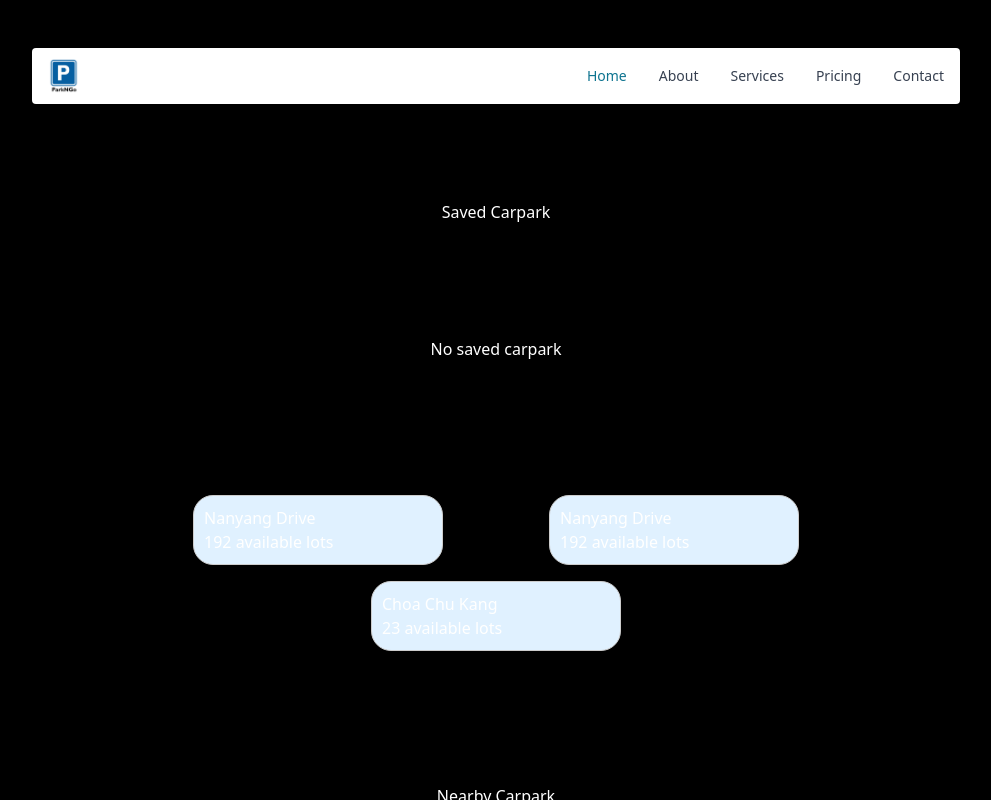
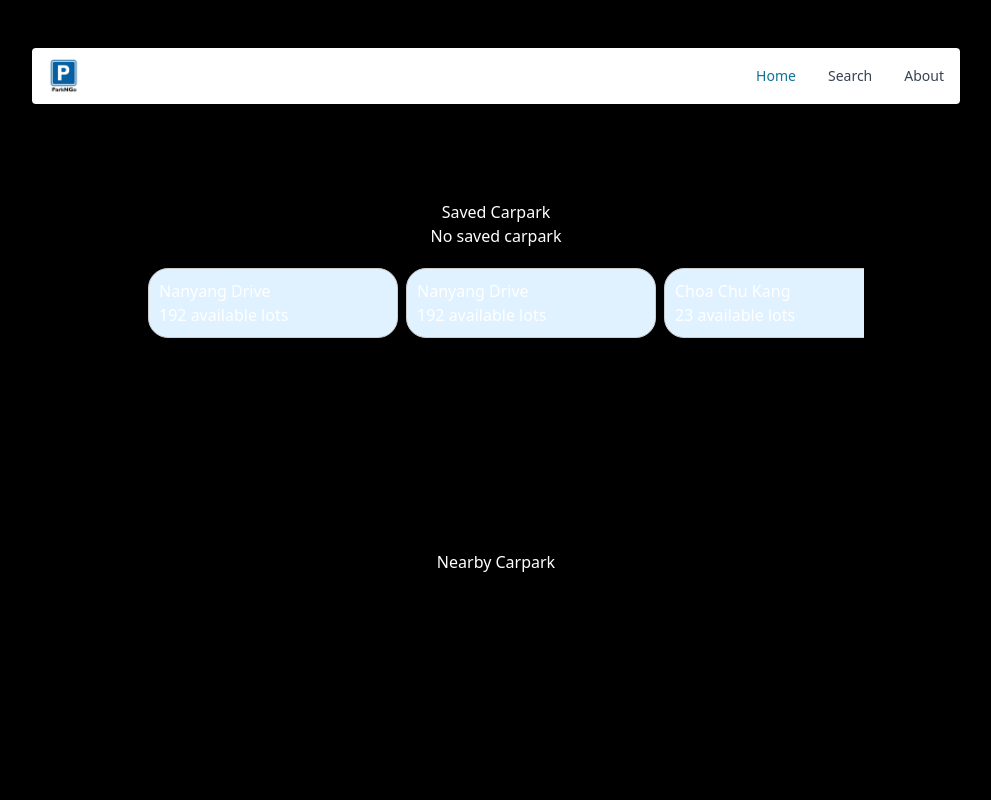
Before and after one commit to GabrielLim01/SC2006-ParkNGo, a Next.js app in the folder park-n-go/: page /dashboard in a window 1280 px wide. Shown: the whole page, without its empty margins (272-1263 px from the left). Built offline with nearby package versions, Linux system fonts and the light colour scheme.

Commit message:
modified navbar, added horizontal scroll in dashboard/

```diff
--- /dev/null
+++ b/park-n-go/app/dashboard/MyNavbar.tsx
@@ -0,0 +1,30 @@
+// Flowbite components
+import Image from "next/image";
+import { Navbar } from "flowbite-react";
+
+function Mynavbar(){
+    return <Navbar fluid rounded>
+    <Navbar.Brand>
+        <img
+        src="/ParkNGo_Icon.png"
+        className="mr-3 h-6 sm:h-9"
+        alt="ParkNGo Logo"
+        />
+        <span className="self-center whitespace-nowrap text-xl font-semibold dark:text-white">
+        ParkNGo
+        </span>
+    </Navbar.Brand>
+    <Navbar.Toggle />
+    <Navbar.Collapse>
+        <Navbar.Link href="/navbars" active>
+        Home
+        </Navbar.Link>
+        <Navbar.Link href="/search">Search</Navbar.Link>
+        <Navbar.Link href="/navbars">About</Navbar.Link>
+        {/* <Navbar.Link href="/navbars">Contact</Navbar.Link> */}
+    </Navbar.Collapse>
+    </Navbar>
+
+}
+
+export default Mynavbar;
--- a/park-n-go/app/dashboard/index.css
+++ b/park-n-go/app/dashboard/index.css
@@ -12,8 +12,11 @@
 
 .card-container{
     display: flex;
-    flex-wrap: wrap;
-    justify-content: space-around;
-    gap: 16px;
+    /* flex-wrap: wrap; */
+    flex-wrap: nowrap;
+    overflow-x: auto;
+    /* justify-content: space-around; */
+    gap: 8px;
     padding: 20px;
+    max-width: 100%;
 }
--- a/park-n-go/app/dashboard/page.tsx
+++ b/park-n-go/app/dashboard/page.tsx
@@ -2,7 +2,7 @@
 
 // Flowbite components
 import Image from "next/image";
-import { Navbar } from "flowbite-react";
+import {Navbar} from "flowbite-react";
 
 // Bootstrap components
 import { Button, Col, Container, Row } from "react-bootstrap";
@@ -10,7 +10,6 @@ import { useEffect, useState } from "react";
 
 // Additional pages
 import { CarparkItem } from "./CarparkItem";
-
 import "./index.css"
 
 // ReactSearchKit component
@@ -18,27 +17,16 @@ import "./index.css"
 
 export default function Home() {
 
-  // todo: actually save in a local database
+  // todo: fetch from localStorage
+  // todo: Actually render each of the saved carpark item
   const [saved, setSaved] = useState([])
-  // add and delete a carpark information into the list
-  // function addSaved(id, address, xCoord, yCoord, cpType, shortTermParking, freeParking, nightParking, gantryHeight, availLots) {
-  //   setSaved(currentSaved => {
-  //     return [
-  //       ...currentSaved,
-  //       { id, address, xCoord, yCoord, cpType, shortTermParking, freeParking, nightParking, gantryHeight, availLots }
-  //     ]
-  //   })
-  // }
-  // function deleteSaved(id) {
-  //   setSaved(currentSaved => {
-  //     return currentSaved.filter(item => item.id !== id)
-  //   })
-  // }
+
 
   return (
     <div>
+
       <Navbar fluid rounded>
-        <Navbar.Brand>
+        <a href="/dashboard"><Navbar.Brand>
           <img
             src="/ParkNGo_Icon.png"
             className="mr-3 h-6 sm:h-9"
@@ -47,19 +35,19 @@ export default function Home() {
           <span className="self-center whitespace-nowrap text-xl font-semibold dark:text-white">
             ParkNGo
           </span>
-        </Navbar.Brand>
+        </Navbar.Brand></a>
+
         <Navbar.Toggle />
         <Navbar.Collapse>
-          <Navbar.Link href="/navbars" active>
-            Home
-          </Navbar.Link>
-          <Navbar.Link href="/navbars">About</Navbar.Link>
-          <Navbar.Link href="/navbars">Services</Navbar.Link>
-          <Navbar.Link href="/navbars">Pricing</Navbar.Link>
-          <Navbar.Link href="/navbars">Contact</Navbar.Link>
+          <Navbar.Link href="/dashboard" active>Home</Navbar.Link>
+          <Navbar.Link href="/search">Search</Navbar.Link>
+          <Navbar.Link href="/about">About</Navbar.Link>
+          {/* <Navbar.Link href="/navbars">Contact</Navbar.Link> */}
         </Navbar.Collapse>
       </Navbar>
-      <main className="flex min-h-screen flex-col items-center justify-between p-24">
+
+
+      <div className="flex flex-col items-center justify-between p-24">
 
         {/* <ReactSearchKit>
           <SearchBar />
@@ -71,18 +59,29 @@ export default function Home() {
           {saved.map(item => {
               return <CarparkItem id={item.id} address={item.address} availLots={item.availLots}/>
           })}
+
           {/* sample carparks */}
           <CarparkItem id="NNDN321" address="Nanyang Drive" availLots={192}/>
           <CarparkItem id="NNDN321" address="Nanyang Drive" availLots={192}/>
           <CarparkItem id="CKCC139" address="Choa Chu Kang" availLots={23}/>
+          <CarparkItem id="CKCC139" address="Choa Chu Kang" availLots={23}/>
+          <CarparkItem id="CKCC139" address="Choa Chu Kang" availLots={23}/>
+          <CarparkItem id="CKCC139" address="Choa Chu Kang" availLots={23}/>
+          <CarparkItem id="CKCC139" address="Choa Chu Kang" availLots={23}/>
+          <CarparkItem id="CKCC139" address="Choa Chu Kang" availLots={23}/>
+          <CarparkItem id="CKCC139" address="Choa Chu Kang" availLots={23}/>
+          <CarparkItem id="CKCC139" address="Choa Chu Kang" availLots={23}/>
+          <CarparkItem id="CKCC139" address="Choa Chu Kang" availLots={23}/>
         </div>
 
 
+
+      </div>
+
+      <div className="flex flex-col items-center justify-between p-24">
         <h1 className="header">Nearby Carpark</h1>
+      </div>
 
-
-
-      </main>
     </div>
   );
 }
--- a/park-n-go/app/globals.css
+++ b/park-n-go/app/globals.css
@@ -4,7 +4,8 @@
 
 :root {
   --foreground-rgb: 0, 0, 0;
-  --background-start-rgb: 214, 219, 220;
+  --background-start-rgb: 230, 230, 230;
+  /* --background-start-rgb: 214, 219, 220; */
   --background-end-rgb: 255, 255, 255;
 }
 
--- a/park-n-go/app/search/page.tsx
+++ b/park-n-go/app/search/page.tsx
@@ -43,7 +43,7 @@ export default function Home() {
   return (
     <div>
       <Navbar fluid rounded>
-        <Navbar.Brand>
+        <a href="/dashboard"><Navbar.Brand>
           <img
             src="/ParkNGo_Icon.png"
             className="mr-3 h-6 sm:h-9"
@@ -52,16 +52,13 @@ export default function Home() {
           <span className="self-center whitespace-nowrap text-xl font-semibold dark:text-white">
             ParkNGo
           </span>
-        </Navbar.Brand>
+        </Navbar.Brand></a>
         <Navbar.Toggle />
         <Navbar.Collapse>
-          <Navbar.Link href="/navbars" active>
-            Home
-          </Navbar.Link>
-          <Navbar.Link href="/navbars">About</Navbar.Link>
-          <Navbar.Link href="/navbars">Services</Navbar.Link>
-          <Navbar.Link href="/navbars">Pricing</Navbar.Link>
-          <Navbar.Link href="/navbars">Contact</Navbar.Link>
+          <Navbar.Link href="/dashboard">Home</Navbar.Link>
+          <Navbar.Link href="/search" active>Search</Navbar.Link>
+          <Navbar.Link href="/about">About</Navbar.Link>
+          {/* <Navbar.Link href="/navbars">Contact</Navbar.Link> */}
         </Navbar.Collapse>
       </Navbar>
 
--- a/park-n-go/app/view/page.tsx
+++ b/park-n-go/app/view/page.tsx
@@ -56,21 +56,22 @@ export default function Home() {
   return (
     <div>
       <Navbar fluid rounded>
-        <Navbar.Brand>
-          <img src="/ParkNGo_Icon.png" className="mr-3 h-6 sm:h-9" alt="ParkNGo Logo"/>
+        <a href="/dashboard"><Navbar.Brand>
+          <img
+            src="/ParkNGo_Icon.png"
+            className="mr-3 h-6 sm:h-9"
+            alt="ParkNGo Logo"
+          />
           <span className="self-center whitespace-nowrap text-xl font-semibold dark:text-white">
             ParkNGo
           </span>
-        </Navbar.Brand>
+        </Navbar.Brand></a>
         <Navbar.Toggle />
         <Navbar.Collapse>
-          <Navbar.Link href="/navbars" active>
-            Home
-          </Navbar.Link>
-          <Navbar.Link href="/navbars">About</Navbar.Link>
-          <Navbar.Link href="/navbars">Services</Navbar.Link>
-          <Navbar.Link href="/navbars">Pricing</Navbar.Link>
-          <Navbar.Link href="/navbars">Contact</Navbar.Link>
+          <Navbar.Link href="/dashboard">Home</Navbar.Link>
+          <Navbar.Link href="/search">Search</Navbar.Link>
+          <Navbar.Link href="/about">About</Navbar.Link>
+          {/* <Navbar.Link href="/navbars">Contact</Navbar.Link> */}
         </Navbar.Collapse>
       </Navbar>
 
@@ -87,13 +88,13 @@ export default function Home() {
           <p>Gantry height: {gantryHeight}m</p>
 
           {freeParking ?
-            <p style={{color:'green'}}>Free parking</p>
+            <p style={{color:'green'}}>Free parking allowed</p>
             :
             <p style={{color:'red'}}>No free parking</p>
           }
 
           {nightParking ?
-            <p style={{color:'green'}}>Night parking</p>
+            <p style={{color:'green'}}>Night parking allowed</p>
             :
             <p style={{color:'red'}}>No night parking</p>
           }
```
